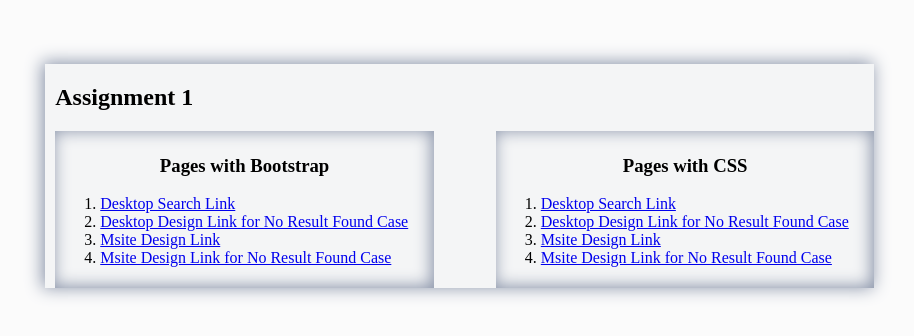
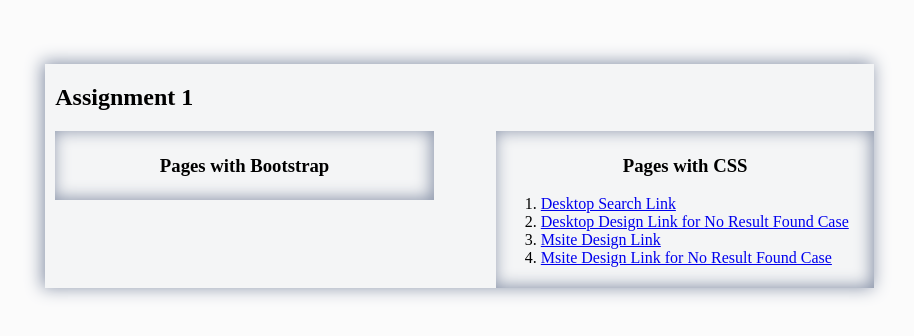
Before and after one commit to vkbhupathi21/mern, a plain HTML site: page index.html in a window 1280 px wide. Shown: the whole page, without its empty margins (147-1061 px from the left). Drawn offline with Linux system fonts and the light colour scheme.

Commit message:
git pages

```diff
--- a/index.html
+++ b/index.html
@@ -21,10 +21,10 @@
          <div id="divBS">
             <h3>Pages with Bootstrap</h3>
         <ol>
-            <li><a href="display_search_results.html" target="_blank">Desktop Search Link</a></li>
+            <!-- <li><a href="display_search_results.html" target="_blank">Desktop Search Link</a></li>
             <li><a href="search_no_result_found,html" target="_blank">Desktop Design Link for No Result Found Case</a></li>
             <li><a href="mobile_display_search_results.html" target="_blank">Msite Design Link</a></li>
-            <li><a href="mobile_search_no_result_found.html" target="_blank">Msite Design Link for No Result Found Case</a></li>
+            <li><a href="mobile_search_no_result_found.html" target="_blank">Msite Design Link for No Result Found Case</a></li> -->
         </ol>
         </div>
         </div>
```
